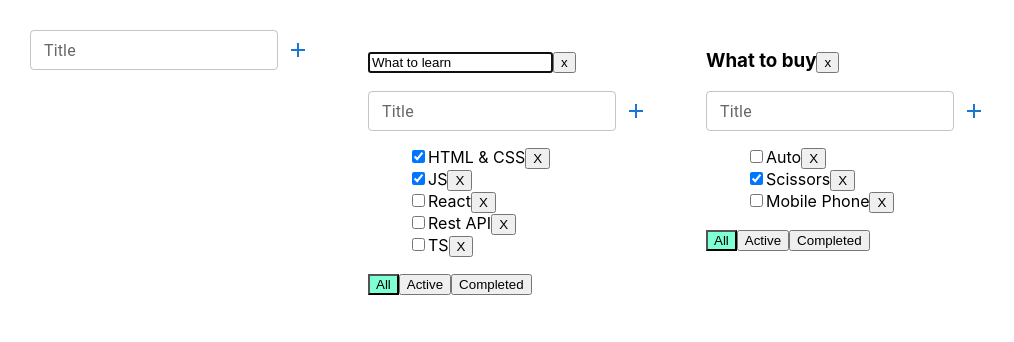
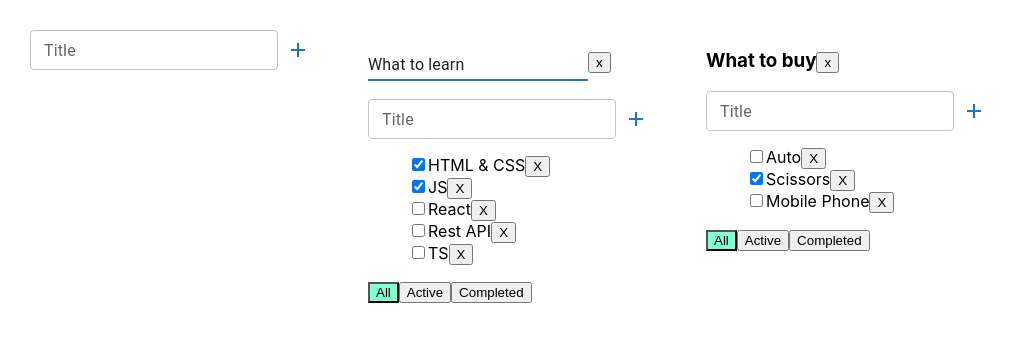
Before and after one commit to Vladislav-Nickolaevich/to-do-list, a React (Create React App) app: page / in a window 1280 px wide. Both pictures are taken after a click on the element "What to learn". Shown: the top 342 px of the page, without its empty margins (0-1014 px from the left). Built offline with nearby package versions, Linux system fonts and the light colour scheme.

Commit message:
Added TextField to the EditableSpan

```diff
--- a/src/components/EditableSpan.tsx
+++ b/src/components/EditableSpan.tsx
@@ -1,4 +1,5 @@
 import React, {ChangeEvent, useState} from 'react';
+import {TextField} from "@mui/material";
 
 type EditableSpanType = {
     title: string
@@ -17,7 +18,14 @@ export const EditableSpan = (props: EditableSpanType) => {
     }
     return (
         edit ?
-            <input value={newTitle}  onBlur={changeTextOfTask} onChange={onChangeHandler} autoFocus/> :
+            <TextField
+                value={newTitle}
+                onBlur={changeTextOfTask}
+                autoFocus
+                onChange={onChangeHandler}
+                variant='standard'
+            />
+            :
             <span onClick={changeTextOfTask}>{props.title}</span>
 
     );
```
Also changed, not shown: src/components/Input.tsx (+1 -7 lines).
